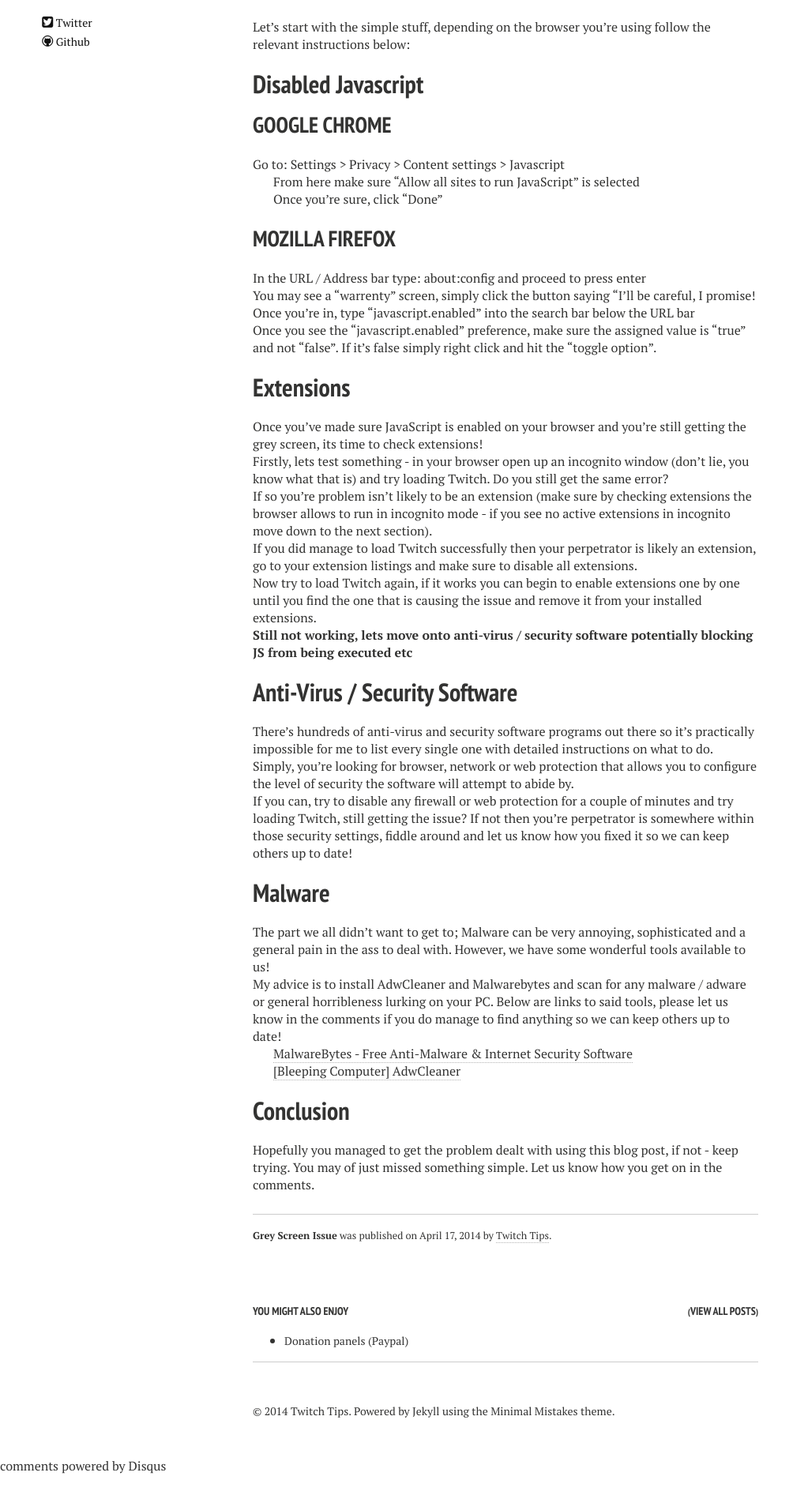
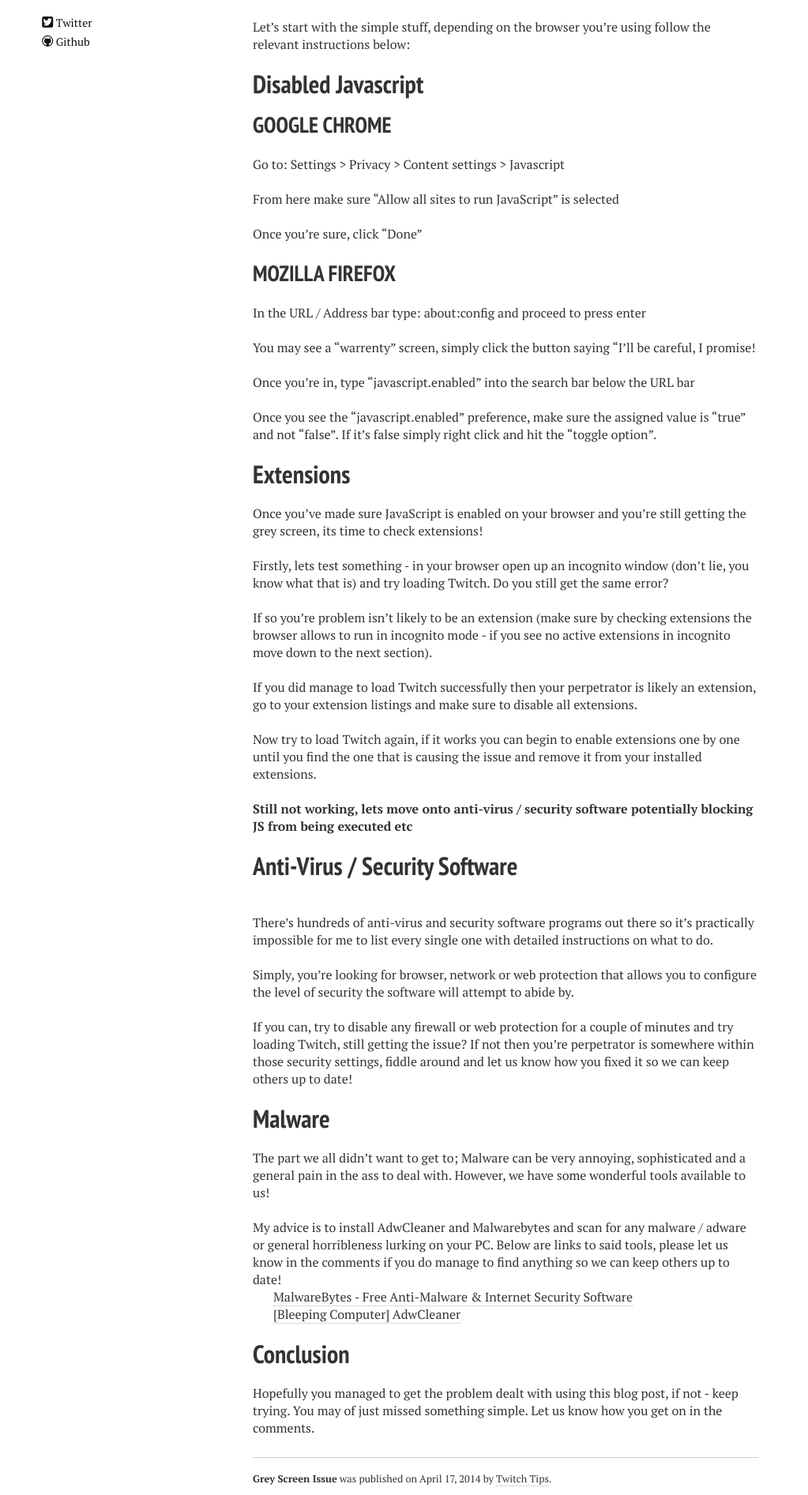
Before and after one commit to SolidPIPe/twitchtips, a Jekyll site: the page built from _posts/2014-04-17-grey-screen.md, in a window 1280 px wide. Shown: the part 615-2508 px from the top of the page at 79% size, without its empty margins (0-1023 px from the left). Built offline with Jekyll 4.4.1, drawn with Linux system fonts in a browser that asks for light colours; nearby versions of some CDN libraries; comment, search, counter and statistics services are not loaded; before the commit the page ends 2482 px from its top, so only the background shows below that.

Commit message:
Update 2014-04-17-grey-screen.md

```diff
--- a/_posts/2014-04-17-grey-screen.md
+++ b/_posts/2014-04-17-grey-screen.md
@@ -23,35 +23,33 @@
 
 ## GOOGLE CHROME
 Go to: Settings > Privacy > Content settings > Javascript
-
-From here make sure "Allow all sites to run JavaScript" is selected
-
-Once you're sure, click "Done"
+<br>From here make sure "Allow all sites to run JavaScript" is selected
+<br>Once you're sure, click "Done"
 
 ## MOZILLA FIREFOX
 In the URL / Address bar type: about:config and proceed to press enter
-You may see a "warrenty" screen, simply click the button saying "I'll be careful, I promise!
-Once you're in, type "javascript.enabled" into the search bar below the URL bar
-Once you see the "javascript.enabled" preference, make sure the assigned value is "true" and not "false". If it's false simply right click and hit the "toggle option".
+<br>You may see a "warrenty" screen, simply click the button saying "I'll be careful, I promise!
+<br>Once you're in, type "javascript.enabled" into the search bar below the URL bar
+<br>Once you see the "javascript.enabled" preference, make sure the assigned value is "true" and not "false". If it's false simply right click and hit the "toggle option".
 
 # Extensions
 Once you've made sure JavaScript is enabled on your browser and you're still getting the grey screen, its time to check extensions!
-Firstly, lets test something - in your browser open up an incognito window (don't lie, you know what that is) and try loading Twitch. Do you still get the same error?
-If so you're problem isn't likely to be an extension (make sure by checking extensions the browser allows to run in incognito mode - if you see no active extensions in incognito move down to the next section).
-If you did manage to load Twitch successfully then your perpetrator is likely an extension, go to your extension listings and make sure to disable all extensions.
-Now try to load Twitch again, if it works you can begin to enable extensions one by one until you find the one that is causing the issue and remove it from your installed extensions.
-**Still not working, lets move onto anti-virus / security software potentially blocking JS from being executed etc**
+<br>Firstly, lets test something - in your browser open up an incognito window (don't lie, you know what that is) and try loading Twitch. Do you still get the same error?
+<br>If so you're problem isn't likely to be an extension (make sure by checking extensions the browser allows to run in incognito mode - if you see no active extensions in incognito move down to the next section).
+<br>If you did manage to load Twitch successfully then your perpetrator is likely an extension, go to your extension listings and make sure to disable all extensions.
+<br>Now try to load Twitch again, if it works you can begin to enable extensions one by one until you find the one that is causing the issue and remove it from your installed extensions.
+<br>**Still not working, lets move onto anti-virus / security software potentially blocking JS from being executed etc**
 
 # Anti-Virus / Security Software
 
-There's hundreds of anti-virus and security software programs out there so it's practically impossible for me to list every single one with detailed instructions on what to do.
-Simply, you're looking for browser, network or web protection that allows you to configure the level of security the software will attempt to abide by.
-If you can, try to disable any firewall or web protection for a couple of minutes and try loading Twitch, still getting the issue? If not then you're perpetrator is somewhere within those security settings, fiddle around and let us know how you fixed it so we can keep others up to date!
+<br>There's hundreds of anti-virus and security software programs out there so it's practically impossible for me to list every single one with detailed instructions on what to do.
+<br>Simply, you're looking for browser, network or web protection that allows you to configure the level of security the software will attempt to abide by.
+<br>If you can, try to disable any firewall or web protection for a couple of minutes and try loading Twitch, still getting the issue? If not then you're perpetrator is somewhere within those security settings, fiddle around and let us know how you fixed it so we can keep others up to date!
 
 # Malware
 
 The part we all didn't want to get to; Malware can be very annoying, sophisticated and a general pain in the ass to deal with. However, we have some wonderful tools available to us!
-My advice is to install AdwCleaner and Malwarebytes and scan for any malware / adware or general horribleness lurking on your PC. Below are links to said tools, please let us know in the comments if you do manage to find anything so we can keep others up to date!
+<br>My advice is to install AdwCleaner and Malwarebytes and scan for any malware / adware or general horribleness lurking on your PC. Below are links to said tools, please let us know in the comments if you do manage to find anything so we can keep others up to date!
 
 [MalwareBytes - Free Anti-Malware & Internet Security Software](https://www.malwarebytes.org/)
 
```
